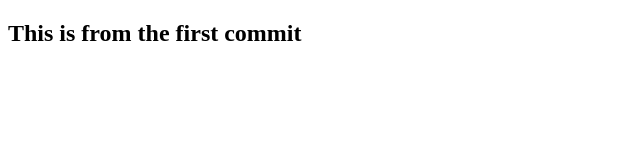
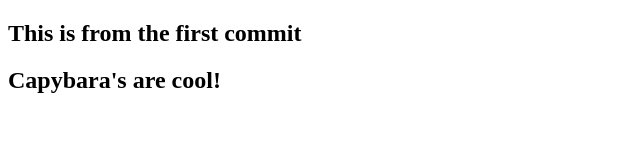
Before and after one commit to In2formation/git-learning-V2, a plain HTML site: page index.html in a window 1280 px wide. Shown: the whole page, without its empty margins (0-640 px from the left). Drawn offline with Linux system fonts and the light colour scheme.

Commit message:
second commit

```diff
--- a/index.html
+++ b/index.html
@@ -9,5 +9,8 @@
 <body>
     <h2>This is from the first commit</h2>
 
+
+    <!--Added within the Adrian branch-->
+    <h2>Capybara's are cool!</h2>
 </body>
 </html>
```
